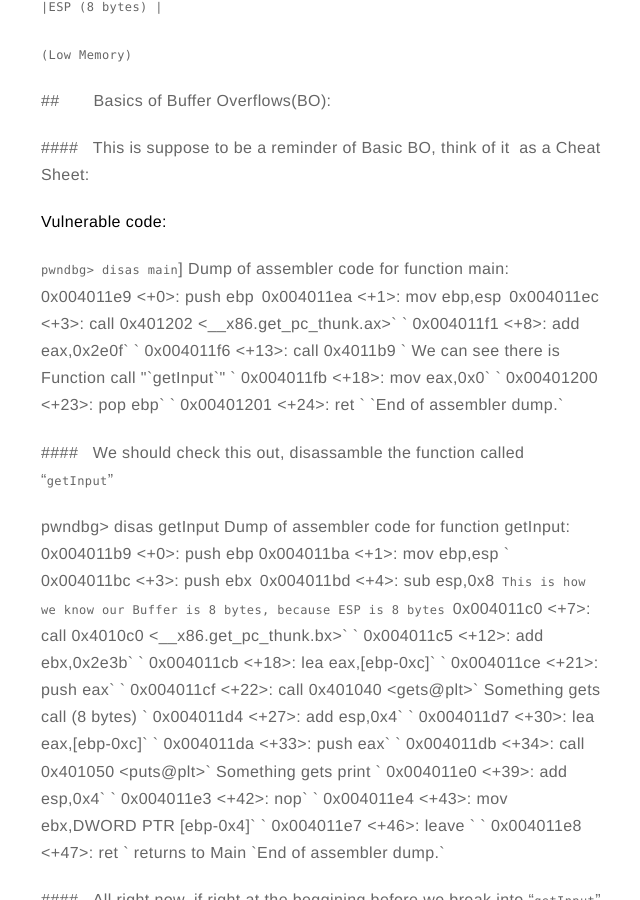
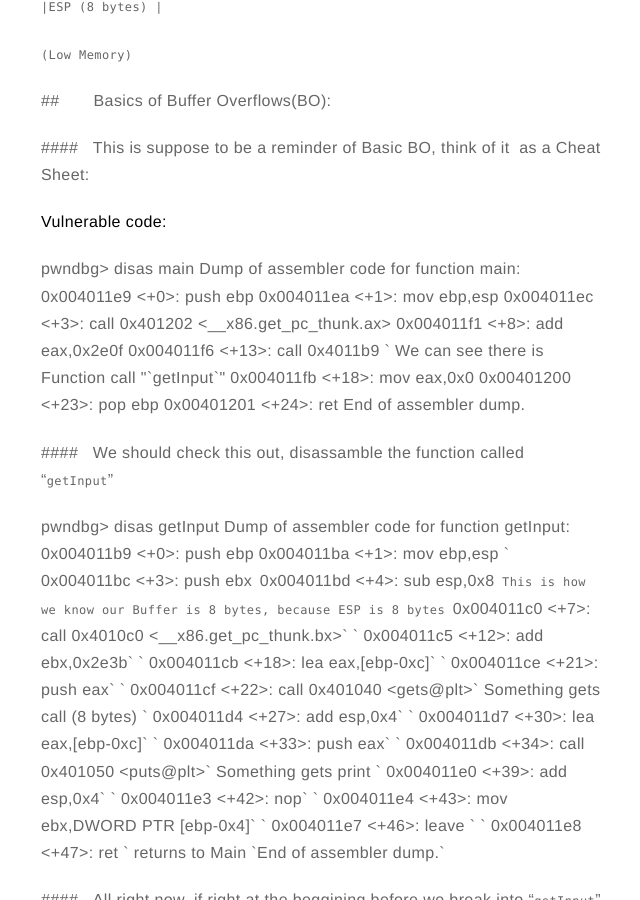
Before and after one commit to MaskedFox/maskedfox.github.io, a Jekyll site: the page built from _posts/2019-01-23-Quick-Guide-BO.md, in a window 1280 px wide and 900 px high, scrolled down 647 px. Shown: the whole window, without its empty margins (319-959 px from the left). Built offline with Jekyll 4.4.1, drawn with Linux system fonts in a browser that asks for light colours; comment, search, counter and statistics services are not loaded.

```diff
--- a/_posts/2019-01-23-Quick-Guide-BO.md
+++ b/_posts/2019-01-23-Quick-Guide-BO.md
@@ -41,17 +41,17 @@ description: Basics of BUffer Overflow for x86, more like a cheatsheet =p
 
 **Vulnerable code:**
 
-`pwndbg> disas main`]
-Dump of assembler code for function main:`
-` 0x004011e9 <+0>: push ebp`
-` 0x004011ea <+1>: mov ebp,esp`
-` 0x004011ec <+3>: call 0x401202 <__x86.get_pc_thunk.ax>`
-` 0x004011f1 <+8>: add eax,0x2e0f`
-` 0x004011f6 <+13>: call 0x4011b9 <getInput>` We can see there is Function call "`getInput`"
-` 0x004011fb <+18>: mov eax,0x0`
-` 0x00401200 <+23>: pop ebp`
-` 0x00401201 <+24>: ret `
-`End of assembler dump.`
+  pwndbg> disas main
+  Dump of assembler code for function main:
+  0x004011e9 <+0>: push ebp
+  0x004011ea <+1>: mov ebp,esp
+  0x004011ec <+3>: call 0x401202 <__x86.get_pc_thunk.ax>
+  0x004011f1 <+8>: add eax,0x2e0f
+  0x004011f6 <+13>: call 0x4011b9 <getInput>` We can see there is Function call "`getInput`"
+  0x004011fb <+18>: mov eax,0x0
+  0x00401200 <+23>: pop ebp
+  0x00401201 <+24>: ret
+  End of assembler dump.
 
 ####   We should check this out, disassamble the function called "`getInput`"
 
```
